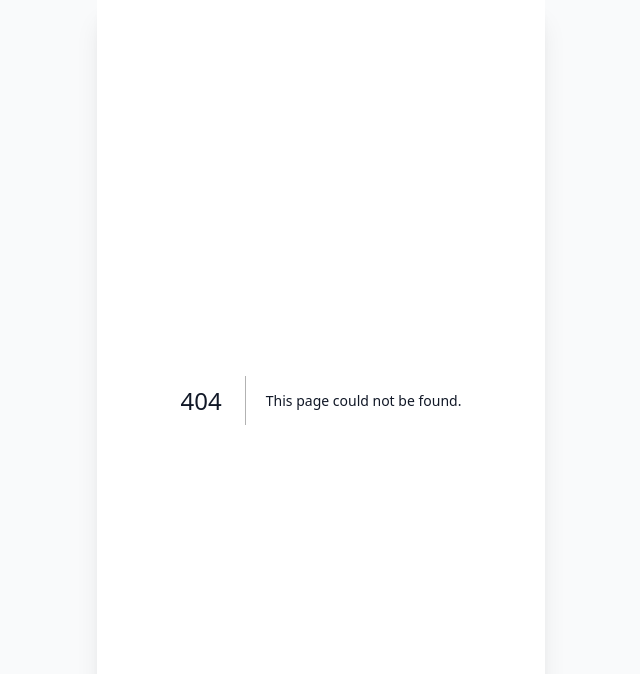
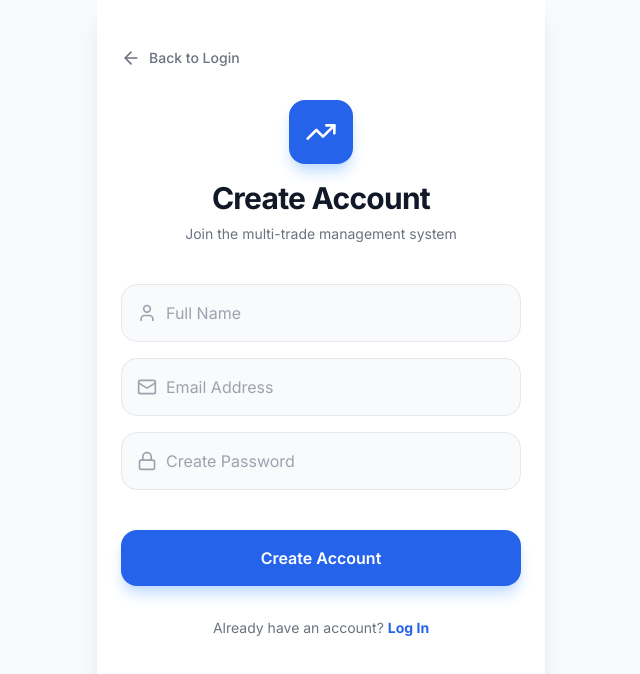
Before and after one commit to rajd1005/zerodha-frontend, a Next.js app: page /register in a window 1280 px wide. Before the commit this address had no page. Shown: the top 674 px of the page, without its empty margins (319-959 px from the left). Built offline with nearby package versions, Linux system fonts and the light colour scheme.

Commit message:
Create page.js

```diff
--- /dev/null
+++ b/app/register/page.js
@@ -0,0 +1,135 @@
+"use client";
+
+import { useState } from 'react';
+import axios from 'axios';
+import { useRouter } from 'next/navigation';
+import { Lock, Mail, User, TrendingUp, ArrowLeft } from 'lucide-react';
+import Link from 'next/link';
+
+export default function RegisterPage() {
+  const [name, setName] = useState('');
+  const [email, setEmail] = useState('');
+  const [password, setPassword] = useState('');
+  const [error, setError] = useState('');
+  const [loading, setLoading] = useState(false);
+  const router = useRouter();
+
+  const API_URL = process.env.NEXT_PUBLIC_API_URL || 'http://localhost:8080/api';
+
+  const handleRegister = async (e) => {
+    e.preventDefault();
+    setError('');
+    setLoading(true);
+
+    try {
+      const response = await axios.post(`${API_URL}/auth/register`, {
+        name,
+        email,
+        password
+      });
+
+      // On success, save token and user info
+      localStorage.setItem('token', response.data.token);
+      localStorage.setItem('user', JSON.stringify(response.data));
+
+      // Redirect to dashboard
+      window.location.href = '/dashboard';
+
+    } catch (err) {
+      setError(err.response?.data?.error || 'Registration failed. Please try again.');
+    } finally {
+      setLoading(false);
+    }
+  };
+
+  return (
+    <div className="flex flex-col h-screen px-6 pt-12 pb-10 overflow-y-auto">
+
+      {/* Back Button */}
+      <Link href="/" className="flex items-center gap-2 text-gray-500 hover:text-gray-900 mb-8 transition-colors">
+        <ArrowLeft className="w-5 h-5" />
+        <span className="text-sm font-medium">Back to Login</span>
+      </Link>
+
+      {/* Header */}
+      <div className="flex flex-col items-center mb-10">
+        <div className="w-16 h-16 bg-blue-600 rounded-2xl flex items-center justify-center mb-4 shadow-lg shadow-blue-200">
+          <TrendingUp className="text-white w-8 h-8" />
+        </div>
+        <h1 className="text-3xl font-bold text-gray-900 tracking-tight">Create Account</h1>
+        <p className="text-gray-500 mt-2 text-sm text-center">Join the multi-trade management system</p>
+      </div>
+
+      {/* Registration Form */}
+      <form onSubmit={handleRegister} className="flex flex-col gap-4 flex-grow">
+
+        {error && (
+          <div className="bg-red-50 text-red-600 p-3 rounded-xl text-sm font-medium text-center border border-red-100">
+            {error}
+          </div>
+        )}
+
+        {/* Name Input */}
+        <div className="relative">
+          <div className="absolute inset-y-0 left-0 pl-4 flex items-center pointer-events-none">
+            <User className="h-5 w-5 text-gray-400" />
+          </div>
+          <input
+            type="text"
+            required
+            value={name}
+            onChange={(e) => setName(e.target.value)}
+            className="w-full pl-11 pr-4 py-4 bg-gray-50 border border-gray-200 rounded-2xl focus:outline-none focus:ring-2 focus:ring-blue-600 focus:bg-white transition-all text-gray-900"
+            placeholder="Full Name"
+          />
+        </div>
+
+        {/* Email Input */}
+        <div className="relative">
+          <div className="absolute inset-y-0 left-0 pl-4 flex items-center pointer-events-none">
+            <Mail className="h-5 w-5 text-gray-400" />
+          </div>
+          <input
+            type="email"
+            required
+            value={email}
+            onChange={(e) => setEmail(e.target.value)}
+            className="w-full pl-11 pr-4 py-4 bg-gray-50 border border-gray-200 rounded-2xl focus:outline-none focus:ring-2 focus:ring-blue-600 focus:bg-white transition-all text-gray-900"
+            placeholder="Email Address"
+          />
+        </div>
+
+        {/* Password Input */}
+        <div className="relative">
+          <div className="absolute inset-y-0 left-0 pl-4 flex items-center pointer-events-none">
+            <Lock className="h-5 w-5 text-gray-400" />
+          </div>
+          <input
+            type="password"
+            required
+            value={password}
+            onChange={(e) => setPassword(e.target.value)}
+            className="w-full pl-11 pr-4 py-4 bg-gray-50 border border-gray-200 rounded-2xl focus:outline-none focus:ring-2 focus:ring-blue-600 focus:bg-white transition-all text-gray-900"
+            placeholder="Create Password"
+          />
+        </div>
+
+        <button
+          type="submit"
+          disabled={loading}
+          className="mt-6 w-full bg-blue-600 text-white font-semibold py-4 rounded-2xl shadow-lg shadow-blue-200 active:scale-95 transition-all flex justify-center items-center"
+        >
+          {loading ? (
+            <div className="w-6 h-6 border-2 border-white border-t-transparent rounded-full animate-spin"></div>
+          ) : (
+            "Create Account"
+          )}
+        </button>
+
+        <p className="text-center text-gray-500 text-sm mt-4">
+          Already have an account? <Link href="/" className="text-blue-600 font-bold">Log In</Link>
+        </p>
+      </form>
+    </div>
+  );
+}
```
